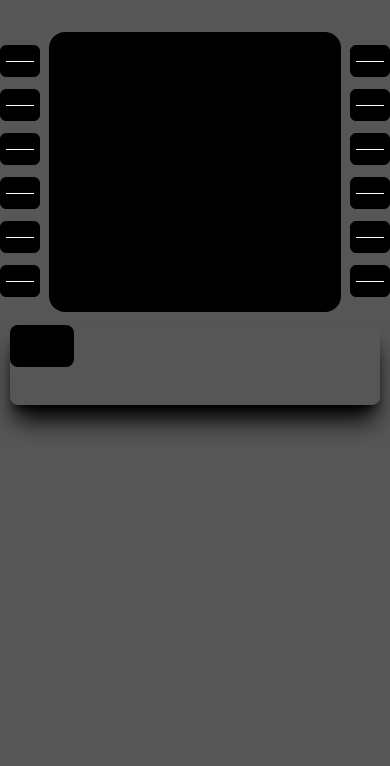
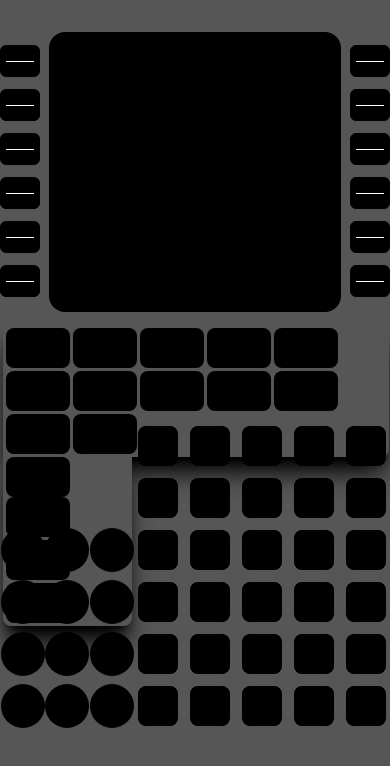
Before and after one commit to alptugidin/fmc.js, a React Native app: screen / in a window 390 px wide. Shown: the top 766 px of the page. Built offline with nearby package versions, Linux system fonts and the light colour scheme.

Commit message:
improvements

```diff
--- /dev/null
+++ b/components/Extras/Screw.tsx
@@ -0,0 +1,12 @@
+import React from 'react';
+import { View } from 'react-native';
+
+const Screw: React.FC = () => {
+  return (
+    <View>
+
+    </View>
+  );
+};
+
+export default Screw;
--- a/components/FMC.tsx
+++ b/components/FMC.tsx
@@ -1,13 +1,17 @@
 import React from 'react';
-import { View, Text } from 'react-native';
-import Screen from './Screen';
+import { View, Text, Image } from 'react-native';
+import Screen from './Screen/Screen';
 import PageButtons from './PageButtons/PageButtons';
+import Numpad from './Numpad/Numpad';
+import Keypad from './Keypad/Keypad';
 
 const FMC: React.FC = () => {
   return (
     <View className={'bg-[#565656] flex-1'}>
       <Screen/>
       <PageButtons/>
+      <Numpad/>
+      <Keypad/>
     </View>
   );
 };
--- /dev/null
+++ b/components/Keypad/Button.tsx
@@ -0,0 +1,19 @@
+import React from 'react';
+import { Text, TouchableWithoutFeedback, View } from 'react-native';
+interface IButton {
+    label: string
+    disableMl?: boolean
+}
+const Button: React.FC<IButton> = ({ label ,disableMl}) => {
+  return (
+    <TouchableWithoutFeedback>
+      <View className={`w-10 h-10 rounded-lg bg-black flex justify-center items-center mt-[12px] ${disableMl ? '' : 'ml-[12px]'}`}>
+        <Text className={'color-white text-xl'}>
+          {label}
+        </Text>
+      </View>
+    </TouchableWithoutFeedback>
+  );
+};
+
+export default Button;
--- /dev/null
+++ b/components/Keypad/Keypad.tsx
@@ -0,0 +1,42 @@
+import React from 'react';
+import { View } from 'react-native';
+import Button from './Button';
+
+const Keypad: React.FC = () => {
+  return (
+    <View className={'absolute top-[414px] w-[66.8%] right-0 flex flex-row flex-wrap justify-evenly mr-1'}>
+      <Button label={'A'}/>
+      <Button label={'B'}/>
+      <Button label={'C'}/>
+      <Button label={'D'}/>
+      <Button label={'E'}/>
+      <Button label={'F'}/>
+      <Button label={'G'}/>
+      <Button label={'H'}/>
+      <Button label={'I'}/>
+      <Button label={'J'}/>
+      <Button label={'K'}/>
+      <Button label={'L'}/>
+      <Button label={'M'}/>
+      <Button label={'N'}/>
+      <Button label={'O'}/>
+      <Button label={'P'}/>
+      <Button label={'Q'}/>
+      <Button label={'R'}/>
+      <Button label={'S'}/>
+      <Button label={'T'}/>
+      <Button label={'U'}/>
+      <Button label={'V'}/>
+      <Button label={'W'}/>
+      <Button label={'X'}/>
+      <Button label={'Y'}/>
+      <Button label={'Z'}/>
+      <Button label={'SP'}/>
+      <Button label={'DEL'}/>
+      <Button label={'/'}/>
+      <Button label={'CLR'}/>
+    </View>
+  );
+};
+
+export default Keypad;
--- /dev/null
+++ b/components/Numpad/Button.tsx
@@ -0,0 +1,21 @@
+import React from 'react';
+import { Text, TouchableWithoutFeedback, View } from 'react-native';
+
+interface IButton {
+    label: string
+    disableMt?: boolean
+}
+export const Button: React.FC<IButton> = ({ label, disableMt }) => {
+  return (
+    <TouchableWithoutFeedback>
+
+      <View className={`h-11 w-11 rounded-full bg-black flex items-center justify-center ${!disableMt ? 'mt-[8px]' : ''}`}>
+        <Text className={'color-white text-xl'}>
+          {label}
+        </Text>
+      </View>
+    </TouchableWithoutFeedback>
+  );
+};
+
+export default Button;
--- /dev/null
+++ b/components/Numpad/Numpad.tsx
@@ -0,0 +1,24 @@
+import React from 'react';
+import { View } from 'react-native';
+import Button from './Button';
+
+export const Numpad: React.FC = () => {
+  return (
+    <View className={'top-[500px] absolute w-[34%] flex flex-row flex-wrap mt-5 ml-[1px] justify-between'}>
+      <Button label={'1'}/>
+      <Button label={'2'}/>
+      <Button label={'3'}/>
+      <Button label={'4'}/>
+      <Button label={'5'}/>
+      <Button label={'6'}/>
+      <Button label={'7'}/>
+      <Button label={'8'}/>
+      <Button label={'9'}/>
+      <Button label={'.'}/>
+      <Button label={'0'}/>
+      <Button label={'+/-'}/>
+    </View>
+  );
+};
+
+export default Numpad;
--- a/components/PageButtons/Button.tsx
+++ b/components/PageButtons/Button.tsx
@@ -1,18 +1,20 @@
-import React from 'react';
-import { Text, View } from 'react-native';
+import React, { useState } from 'react';
+import { Text, TouchableWithoutFeedback, View } from 'react-native';
 interface IButton {
-    text: string
+    label: string
+    disableMt?: boolean
 }
-const Button: React.FC<IButton> = ({ text }) => {
+const Button: React.FC<IButton> = ({ label, disableMt }) => {
   let line1, line2;
-  if (text.indexOf(' ') > 0) {
-    line1 = text.split(' ')[0];
-    line2 = text.split(' ')[1];
+  if (label.indexOf(' ') > 0) {
+    line1 = label.split(' ')[0];
+    line2 = label.split(' ')[1];
   } else {
-    line1 = text;
+    line1 = label;
   }
   return (
-    <View className={'bg-black w-16 flex justify-center items-center rounded-lg py-1'}>
+    <TouchableWithoutFeedback>
+      <View className={`bg-black w-16 flex justify-center items-center rounded-lg h-10 ml-[3px] ${!disableMt ? 'mt-[3px]' : ''}`}>
         <Text className={'color-white'}>
           {line1}
         </Text>
@@ -22,6 +24,7 @@ const Button: React.FC<IButton> = ({ text }) => {
       </Text>
         }
       </View>
+    </TouchableWithoutFeedback>
   );
 };
 
--- a/components/PageButtons/PageButtons.tsx
+++ b/components/PageButtons/PageButtons.tsx
@@ -4,9 +4,33 @@ import Button from './Button';
 
 export const PageButtons: React.FC = () => {
   return (
-    <View className={'bg-[#565656] h-20 w-[95%] ml-[2.5%] top-[325px] shadow-xl shadow-black rounded-lg'}>
-      <Button text={'INIT REF'}/>
-    </View>
+    <>
+      <View className={'bg-[#565656] w-[99%] ml-[0.75%] top-[325px] shadow-xl shadow-black rounded-t-lg rounded-br-lg flex flex-row flex-wrap pb-[3px]'}>
+
+        <Button label={'INIT REF'}/>
+        <Button label={'RTE'}/>
+        <Button label={'CLB'}/>
+        <Button label={'CRZ'}/>
+        <Button label={'DES'}/>
+        <Button label={'BRT'}/>
+
+        <Button label={'MENU'}/>
+        <Button label={'LEGS'}/>
+        <Button label={'DEP ARR'}/>
+        <Button label={'HOLD'}/>
+        <Button label={'PROG'}/>
+        <Button label={'EXEC'}/>
+
+      </View>
+      <View className={'bg-[#565656] w-[33.2%] ml-[0.75%] top-[325px] shadow-xl shadow-black rounded-b-lg flex flex-row flex-wrap pb-[3px]'}>
+
+        <Button label={'N1 LIMIT'} disableMt/>
+        <Button label={'FIX'} disableMt/>
+        <Button label={'PREV PAGE'} />
+        <Button label={'NEXT PAGE'} />
+
+      </View>
+    </>
   );
 };
 
--- a/tailwind.config.js
+++ b/tailwind.config.js
@@ -4,4 +4,4 @@ module.exports = {
     extend: {}
   },
   plugins: []
-}
+};
```
Also changed, not shown: components/Screen/MenuButton.tsx (renamed from components/MenuButton.tsx), components/Screen/Screen.tsx (renamed from components/Screen.tsx). Lines whose indentation alone changed are shown as unchanged.
